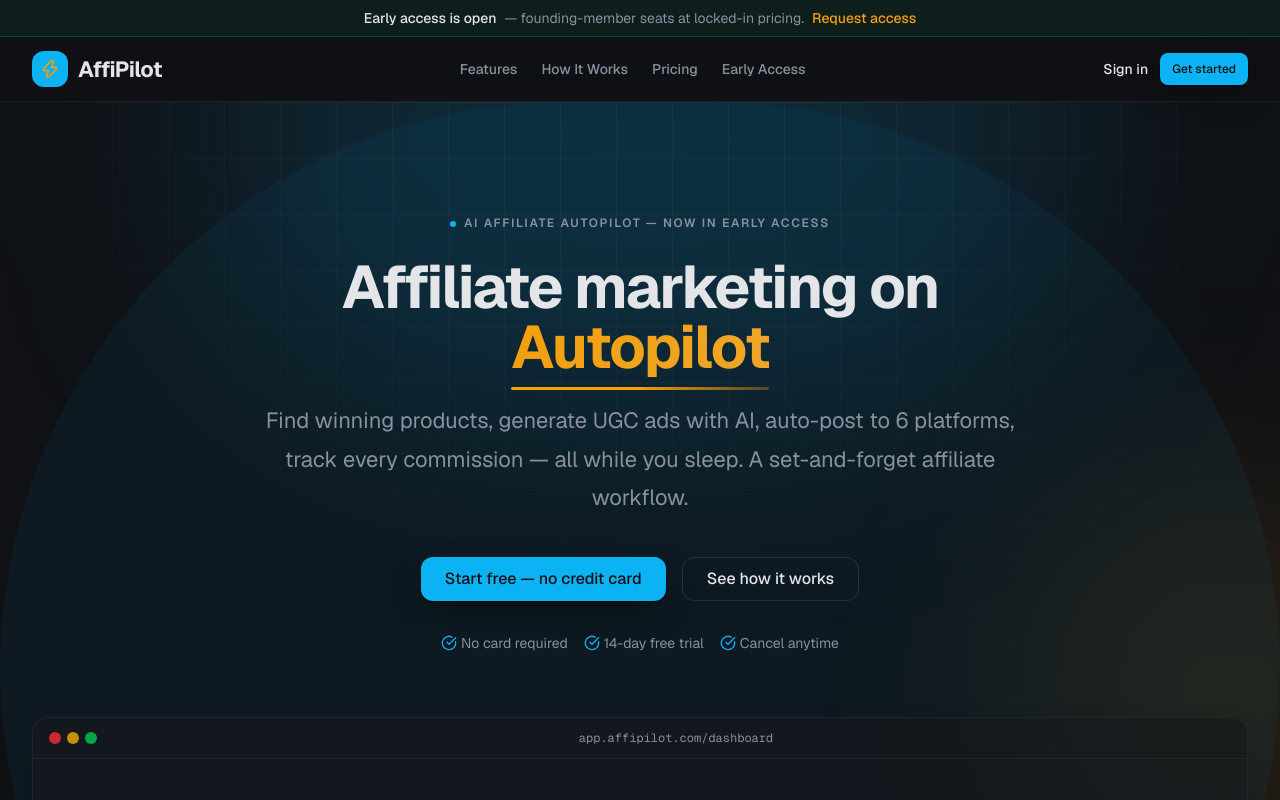
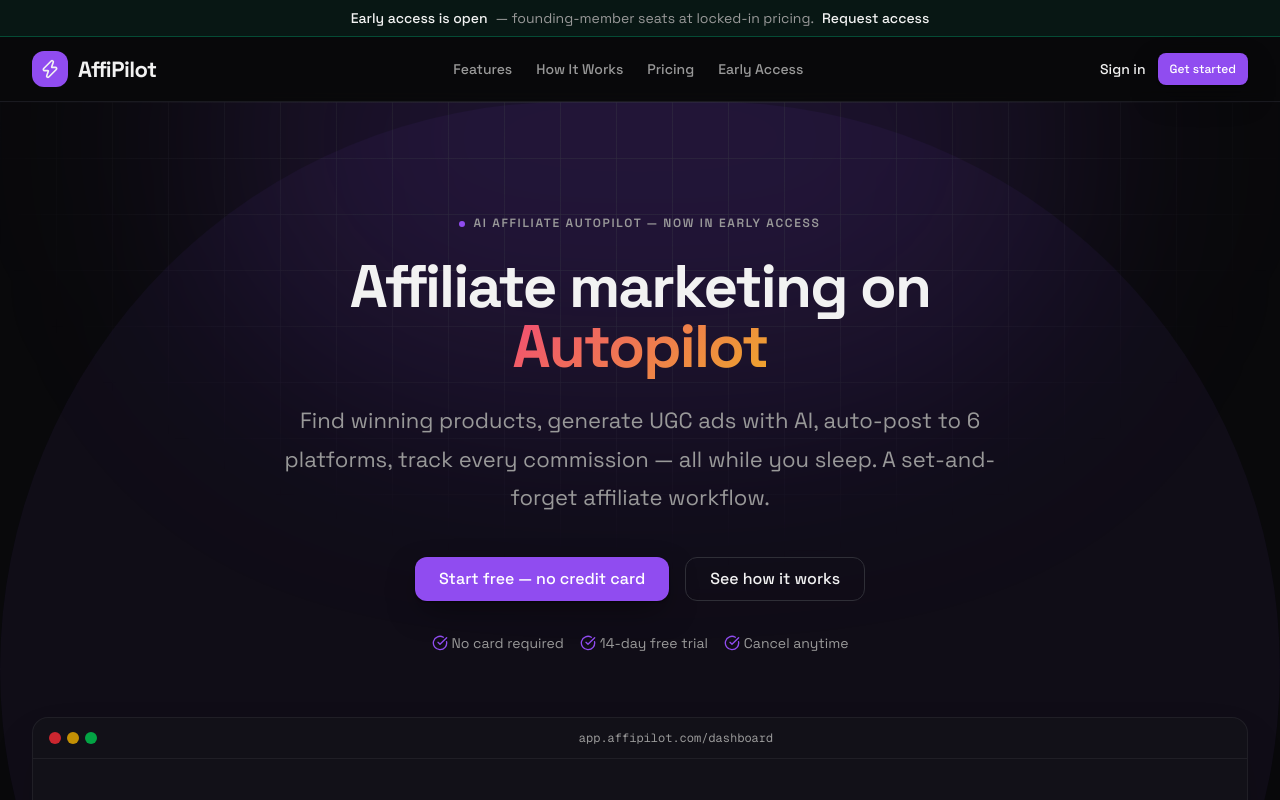
Before and after one commit to zaid34586/rivox-ai-saas, a Next.js app: page / in a window 1280 px wide. Shown: the top 800 px of the page. Built offline with nearby package versions, Linux system fonts and the light colour scheme.

Commit message:
design: NexaFlow rebrand slate violet rose Space Grotesk type

```diff
--- a/src/app/globals.css
+++ b/src/app/globals.css
@@ -2,23 +2,19 @@
 
 /*!
   ============================================================
-  Tailwind v4 theme tokens — "Ledger" Design System v3.0
-  AffiPilot — AI Affiliate Marketing Autopilot
-  Design System v3.0: "Ledger" — Light-first, warm, precise
-  Concept: A modern ledger for digital affiliate marketers.
-  Warm porcelain paper, bottle-green ink, brass/gold for revenue.
-  Clean, legible, purposeful — not decorative.
+  Tailwind v4 theme tokens — NexaFlow Design System v1
+  NexaFlow — AI workflow builder for creators
+  Dark slate base, violet primary, rose accent
+  Clean, sharp, editorial — not decorative.
   ============================================================
 
   Tailwind v4 only generates utilities for tokens declared inside @theme.
   Every semantic class (bg-background, text-foreground, border-border,
-  text-gold, ...) is mapped here. `inline` is required so the
-  hsl(var(--x)) wrapper is emitted directly into the utility —
-  that keeps opacity modifiers (bg-primary/10) valid and lets
-  the light/dark overrides below cascade correctly.
+  text-rose, ...) is mapped here. `inline` is required so the
+  hsl(var(--x)) wrapper is emitted directly into the utility.
 */
 @theme inline {
-  /* Surfaces & text — Command Center graphite base */
+  /* Surfaces & text — NexaFlow dark slate base */
   --color-background: hsl(var(--bg));
   --color-foreground: hsl(var(--fg));
   --color-card: hsl(var(--surface));
@@ -34,14 +30,14 @@
   --color-ring: hsl(var(--primary));
   --color-radius: var(--radius-md);
 
-  /* Brand — Sky blue primary actions */
+  /* Brand — Violet primary actions */
   --color-primary: hsl(var(--primary));
   --color-primary-foreground: hsl(var(--primary-fg));
   --color-primary-soft: hsl(var(--primary-soft));
   --color-primary-hover: hsl(var(--primary-hover));
   --color-primary-pressed: hsl(var(--primary-pressed));
 
-  /* Accent — Amber for revenue / money CTAs */
+  /* Accent — Rose for CTAs / revenue */
   --color-accent: hsl(var(--accent));
   --color-accent-foreground: hsl(var(--accent-fg));
   --color-accent-soft: hsl(var(--accent-soft));
@@ -61,12 +57,12 @@
   --color-info-soft: hsl(var(--primary-soft));
   --color-info-foreground: hsl(var(--primary-fg));
 
-  /* Revenue / premium highlight — Amber */
-  --color-gold: hsl(var(--accent));
-  --color-gold-soft: hsl(var(--accent-soft));
-  --color-gold-hover: hsl(var(--accent-hover));
-  --color-gold-pressed: hsl(var(--accent-pressed));
-  --color-gold-foreground: hsl(var(--accent-fg));
+  /* Rose highlight */
+  --color-rose: hsl(var(--accent));
+  --color-rose-soft: hsl(var(--accent-soft));
+  --color-rose-hover: hsl(var(--accent-hover));
+  --color-rose-pressed: hsl(var(--accent-pressed));
+  --color-rose-foreground: hsl(var(--accent-fg));
 
   /* Explicit surfaces */
   --color-surface: hsl(var(--surface));
@@ -83,65 +79,62 @@
   Light theme — Warm porcelain base (primary)
   ============================================================ */
 :root {
-  /* ===== Color Primitives — Command Center graphite base ===== */
-  /* Dark is default: deep graphite surfaces, near-white text */
-  --bg: 220 15% 7%;               /* #0B0D0F - Deep graphite */
-  --bg-elevated: 220 15% 10%;     /* #13171C - Cards/panels */
-  --bg-hover: 220 10% 12%;        /* #1A2026 - Hover state */
-  --bg-pressed: 220 10% 15%;      /* #202933 - Active/pressed */
+  /* ===== Color Primitives — NexaFlow dark slate base ===== */
+  /* Dark is default: deep slate surfaces, near-white text */
+  --bg: 240 10% 4%;               /* #0A0A0C - Deep slate canvas */
+  --bg-elevated: 240 9% 9%;       /* #14161B - Cards / panels */
+  --bg-hover: 240 8% 12%;         /* #1C1F26 - Hover state */
+  --bg-pressed: 240 8% 15%;       /* #25262E - Active/pressed */
 
-  --fg: 220 10% 90%;              /* #E8EAED - Near-white body text */
-  --fg-muted: 220 10% 58%;        /* #8B939E - Secondary text */
-  --fg-subtle: 220 10% 40%;       /* #5C6670 - Tertiary/hint text */
-  --fg-inverse: 220 15% 7%;       /* #0B0D0F - Text on light accent */
+  --fg: 0 0% 95%;                 /* #F3F4F6 - Near-white body */
+  --fg-muted: 0 0% 60%;           /* #9CA3AF - Secondary text */
+  --fg-subtle: 0 0% 45%;          /* #6B7280 - Hint text */
+  --fg-inverse: 240 10% 4%;       /* #0A0A0C - Text on light accent */
 
-  /* Brand — Sky blue (primary actions, links) */
-  --primary: 197 91% 50%;         /* #0EA5E9 - Sky blue */
-  --primary-hover: 197 92% 45%;   /* #039BE2 */
-  --primary-pressed: 197 92% 40%; /* #0284C7 */
-  --primary-soft: 197 91% 15%;    /* rgba(14,165,230,0.12) */
-  --primary-fg: 220 15% 7%;       /* #0B0D0F - Text on primary */
+  /* Brand — Violet primary actions */
+  --primary: 265 85% 62%;         /* #8B5CF6 - Violet */
+  --primary-hover: 265 85% 55%;   /* #7C3AED */
+  --primary-pressed: 265 85% 50%; /* #6D28D9 */
+  --primary-soft: 265 85% 12%;    /* rgba(139,92,246,0.12) */
+  --primary-fg: 0 0% 100%;        /* #FFFFFF - Text on violet */
 
-  /* Accent — Amber for revenue / money CTAs */
-  --accent: 38 92% 50%;           /* #F59E0B - Amber */
-  --accent-hover: 38 92% 45%;     /* #D97706 */
-  --accent-pressed: 38 92% 40%;   /* #B45309 */
-  --accent-soft: 38 92% 15%;      /* rgba(245,158,11,0.12) */
-  --accent-fg: 220 15% 7%;        /* #0B0D0F - Text on accent */
+  /* Accent — Rose for CTAs / revenue */
+  --accent: 345 85% 62%;          /* #FB7185 - Rose */
+  --accent-hover: 345 85% 55%;    /* #F43F5E */
+  --accent-pressed: 345 85% 50%;  /* #E11D48 */
+  --accent-soft: 345 85% 12%;     /* rgba(251,113,133,0.12) */
+  --accent-fg: 0 0% 100%;         /* #FFFFFF - Text on rose */
 
-  --gold-deep: 30 60% 30%;        /* Deep brass */
+  --rose-deep: 340 70% 30%;       /* Deep rose */
 
   /* Semantic — Only for data/feedback, never decoration */
-  --success: 163 79% 45%;         /* #10B981 - Emerald */
-  --success-soft: 163 79% 15%;
-  --success-fg: 163 79% 10%;
+  --success: 160 85% 55%;         /* #34D399 - Emerald */
+  --success-soft: 160 85% 12%;
+  --success-fg: 160 85% 10%;
 
-  --warning: 38 92% 50%;          /* #F59E0B - Amber */
-  --warning-soft: 38 92% 15%;
-  --warning-fg: 220 15% 7%;
+  --error: 0 85% 65%;             /* #F87171 - Red */
+  --error-soft: 0 85% 12%;
+  --error-fg: 0 85% 10%;
 
-  --error: 356 85% 60%;           /* #EF4444 - Red */
-  --error-soft: 356 85% 15%;
-  --error-fg: 356 85% 10%;
-
-  --info: 197 91% 50%;            /* #0EA5E9 - Sky */
-  --info-soft: 197 91% 15%;
-  --info-fg: 197 91% 10%;
+  --info: 265 85% 62%;            /* #8B5CF6 - Violet */
+  --info-soft: 265 85% 12%;
+  --info-fg: 265 85% 10%;
 
   /* Borders & Dividers — 1px borders encode hierarchy */
-  --border: 220 15% 20%;          /* #242C34 - Panel borders */
-  --border-hover: 220 10% 32%;    /* #374151 - Hover/focus */
-  --border-strong: 220 10% 40%;   /* #4B5563 - Strong dividers */
-  --border-focus: 197 91% 50%;    /* Primary for focus rings */
+  --border: 240 8% 20%;           /* #272930 - Panel borders */
+  --border-hover: 240 5% 35%;     /* #3F3F46 - Border on focus */
+  --border-strong: 240 5% 45%;    /* #52525B - Strong dividers */
+  --border-focus: 265 85% 62%;    /* Violet for focus rings */
 
   /* Surface variants — Sharp, elevated surfaces */
-  --surface: 220 15% 10%;         /* #13171C */
-  --surface-hover: 220 10% 12%;   /* #1A2026 */
-  --surface-pressed: 220 10% 15%; /* #202933 */
-  --surface-elevated: 220 15% 14%; /* #19202A - Raised panels/modals */
+  --surface: 240 9% 9%;           /* #14161B */
+  --surface-hover: 240 8% 12%;    /* #1C1F26 */
+  --surface-pressed: 240 8% 15%;  /* #25262E */
+  --surface-elevated: 240 10% 11%; /* #1B1D24 - Raised panels/modals */
 
   /* ===== Typography Scale ===== */
-  --font-sans: var(--font-geist-sans), ui-sans-serif, system-ui, -apple-system, sans-serif;
+  --font-sans: var(--font-space-grotesk), ui-sans-serif, system-ui, -apple-system, sans-serif;
+  --font-display: var(--font-space-grotesk), ui-sans-serif, system-ui, -apple-system, sans-serif;
   --font-mono: var(--font-geist-mono), ui-monospace, SFMono-Regular, monospace;
 
   /* Fluid type scale (clamp) — Based on 1.25 modular scale */
@@ -259,88 +252,82 @@
   remains the only theme.
   ====================================================================== */
 :root:not(.light) {
-  --bg: 220 15% 7%;
-  --bg-elevated: 220 15% 10%;
-  --bg-hover: 220 10% 12%;
-  --bg-pressed: 220 10% 15%;
-  --fg: 220 10% 90%;
-  --fg-muted: 220 10% 58%;
-  --fg-subtle: 220 10% 40%;
-  --fg-inverse: 220 15% 7%;
-  --primary: 197 91% 50%;
-  --primary-hover: 197 92% 45%;
-  --primary-pressed: 197 92% 40%;
-  --primary-soft: 197 91% 15%;
-  --primary-fg: 220 15% 7%;
-  --accent: 38 92% 50%;
-  --accent-hover: 38 92% 45%;
-  --accent-pressed: 38 92% 40%;
-  --accent-soft: 38 92% 15%;
-  --accent-fg: 220 15% 7%;
-  --gold-deep: 30 60% 30%;
-  --success: 163 79% 45%;
-  --success-soft: 163 79% 15%;
-  --success-fg: 163 79% 10%;
-  --warning: 38 92% 50%;
-  --warning-soft: 38 92% 15%;
-  --warning-fg: 220 15% 7%;
-  --error: 356 85% 60%;
-  --error-soft: 356 85% 15%;
-  --error-fg: 356 85% 10%;
-  --info: 197 91% 50%;
-  --info-soft: 197 91% 15%;
-  --info-fg: 197 91% 10%;
-  --border: 220 15% 20%;
-  --border-hover: 220 10% 32%;
-  --border-strong: 220 10% 40%;
-  --border-focus: 197 91% 50%;
-  --surface: 220 15% 10%;
-  --surface-hover: 220 10% 12%;
-  --surface-pressed: 220 10% 15%;
-  --surface-elevated: 220 15% 14%;
+  --bg: 240 10% 4%;
+  --bg-elevated: 240 9% 9%;
+  --bg-hover: 240 8% 12%;
+  --bg-pressed: 240 8% 15%;
+  --fg: 0 0% 95%;
+  --fg-muted: 0 0% 60%;
+  --fg-subtle: 0 0% 45%;
+  --fg-inverse: 240 10% 4%;
+  --primary: 265 85% 62%;
+  --primary-hover: 265 85% 55%;
+  --primary-pressed: 265 85% 50%;
+  --primary-soft: 265 85% 12%;
+  --primary-fg: 0 0% 100%;
+  --accent: 345 85% 62%;
+  --accent-hover: 345 85% 55%;
+  --accent-pressed: 345 85% 50%;
+  --accent-soft: 345 85% 12%;
+  --accent-fg: 0 0% 100%;
+  --rose-deep: 340 70% 30%;
+  --success: 160 85% 55%;
+  --success-soft: 160 85% 12%;
+  --success-fg: 160 85% 10%;
+  --error: 0 85% 65%;
+  --error-soft: 0 85% 12%;
+  --error-fg: 0 85% 10%;
+  --info: 265 85% 62%;
+  --info-soft: 265 85% 12%;
+  --info-fg: 265 85% 10%;
+  --border: 240 8% 20%;
+  --border-hover: 240 5% 35%;
+  --border-strong: 240 5% 45%;
+  --border-focus: 265 85% 62%;
+  --surface: 240 9% 9%;
+  --surface-hover: 240 8% 12%;
+  --surface-pressed: 240 8% 15%;
+  --surface-elevated: 240 10% 11%;
   --lift: 0 1px 2px rgb(0 0 0 / 0.6), 0 12px 32px -8px rgb(0 0 0 / 0.5);
 }
 
 .dark {
-  --bg: 220 15% 7%;
-  --bg-elevated: 220 15% 10%;
-  --bg-hover: 220 10% 12%;
-  --bg-pressed: 220 10% 15%;
-  --fg: 220 10% 90%;
-  --fg-muted: 220 10% 58%;
-  --fg-subtle: 220 10% 40%;
-  --fg-inverse: 220 15% 7%;
-  --primary: 197 91% 50%;
-  --primary-hover: 197 92% 45%;
-  --primary-pressed: 197 92% 40%;
-  --primary-soft: 197 91% 15%;
-  --primary-fg: 220 15% 7%;
-  --accent: 38 92% 50%;
-  --accent-hover: 38 92% 45%;
-  --accent-pressed: 38 92% 40%;
-  --accent-soft: 38 92% 15%;
-  --accent-fg: 220 15% 7%;
-  --gold-deep: 30 60% 30%;
-  --success: 163 79% 45%;
-  --success-soft: 163 79% 15%;
-  --success-fg: 163 79% 10%;
-  --warning: 38 92% 50%;
-  --warning-soft: 38 92% 15%;
-  --warning-fg: 220 15% 7%;
-  --error: 356 85% 60%;
-  --error-soft: 356 85% 15%;
-  --error-fg: 356 85% 10%;
-  --info: 197 91% 50%;
-  --info-soft: 197 91% 15%;
-  --info-fg: 197 91% 10%;
-  --border: 220 15% 20%;
-  --border-hover: 220 10% 32%;
-  --border-strong: 220 10% 40%;
-  --border-focus: 197 91% 50%;
-  --surface: 220 15% 10%;
-  --surface-hover: 220 10% 12%;
-  --surface-pressed: 220 10% 15%;
-  --surface-elevated: 220 15% 14%;
+  --bg: 240 10% 4%;
+  --bg-elevated: 240 9% 9%;
+  --bg-hover: 240 8% 12%;
+  --bg-pressed: 240 8% 15%;
+  --fg: 0 0% 95%;
+  --fg-muted: 0 0% 60%;
+  --fg-subtle: 0 0% 45%;
+  --fg-inverse: 240 10% 4%;
+  --primary: 265 85% 62%;
+  --primary-hover: 265 85% 55%;
+  --primary-pressed: 265 85% 50%;
+  --primary-soft: 265 85% 12%;
+  --primary-fg: 0 0% 100%;
+  --accent: 345 85% 62%;
+  --accent-hover: 345 85% 55%;
+  --accent-pressed: 345 85% 50%;
+  --accent-soft: 345 85% 12%;
+  --accent-fg: 0 0% 100%;
+  --rose-deep: 340 70% 30%;
+  --success: 160 85% 55%;
+  --success-soft: 160 85% 12%;
+  --success-fg: 160 85% 10%;
+  --error: 0 85% 65%;
+  --error-soft: 0 85% 12%;
+  --error-fg: 0 85% 10%;
+  --info: 265 85% 62%;
+  --info-soft: 265 85% 12%;
+  --info-fg: 265 85% 10%;
+  --border: 240 8% 20%;
+  --border-hover: 240 5% 35%;
+  --border-strong: 240 5% 45%;
+  --border-focus: 265 85% 62%;
+  --surface: 240 9% 9%;
+  --surface-hover: 240 8% 12%;
+  --surface-pressed: 240 8% 15%;
+  --surface-elevated: 240 10% 11%;
   --lift: 0 1px 2px rgb(0 0 0 / 0.6), 0 12px 32px -8px rgb(0 0 0 / 0.5);
 }
 
--- a/src/app/layout.tsx
+++ b/src/app/layout.tsx
@@ -1,11 +1,12 @@
 import type { Metadata, Viewport } from 'next'
-import { Geist, Geist_Mono } from 'next/font/google'
+import { Space_Grotesk, Geist_Mono } from 'next/font/google'
 import { QueryProvider } from '@/lib/query-client'
 import './globals.css'
 
-const geistSans = Geist({
+const spaceGrotesk = Space_Grotesk({
   subsets: ['latin'],
-  variable: '--font-geist-sans',
+  variable: '--font-space-grotesk',
+  weight: ['400', '500', '600', '700'],
 })
 
 const geistMono = Geist_Mono({
@@ -14,21 +15,21 @@ const geistMono = Geist_Mono({
 })
 
 export const metadata: Metadata = {
-  title: 'AffiPilot — AI Affiliate Marketing Autopilot',
-  description: 'Find winning products, create UGC ads with AI, auto-post to social media, and track commissions — all on autopilot.',
-  keywords: ['affiliate marketing', 'AI marketing', 'autopilot', 'UGC ads', 'commission tracking'],
-  authors: [{ name: 'AffiPilot' }],
+  title: 'NexaFlow — Automate the repeat. Ship the new.',
+  description: 'AI workflow builder for creators — connect apps, generate content, publish across platforms from one canvas.',
+  keywords: ['AI workflow', 'automation', 'creator tools', 'content generation', 'NexaFlow'],
+  authors: [{ name: 'NexaFlow' }],
   openGraph: {
-    title: 'AffiPilot — AI Affiliate Marketing Autopilot',
-    description: 'Find winning products, create UGC ads with AI, auto-post to social media, and track commissions — all on autopilot.',
+    title: 'NexaFlow — Automate the repeat. Ship the new.',
+    description: 'AI workflow builder for creators — connect apps, generate content, publish across platforms from one canvas.',
     type: 'website',
     locale: 'en_US',
-    siteName: 'AffiPilot',
+    siteName: 'NexaFlow',
   },
   twitter: {
     card: 'summary_large_image',
-    title: 'AffiPilot — AI Affiliate Marketing Autopilot',
-    description: 'Find winning products, create UGC ads with AI, auto-post to social media, and track commissions.',
+    title: 'NexaFlow — Automate the repeat. Ship the new.',
+    description: 'AI workflow builder for creators — connect apps, generate content, publish across platforms from one canvas.',
   },
   robots: {
     index: true,
@@ -39,7 +40,7 @@ export const metadata: Metadata = {
 export const viewport: Viewport = {
   themeColor: [
     { media: '(prefers-color-scheme: light)', color: '#ffffff' },
-    { media: '(prefers-color-scheme: dark)', color: '#0a0a0a' },
+    { media: '(prefers-color-scheme: dark)', color: '#0a0a0c' },
   ],
   width: 'device-width',
   initialScale: 1,
@@ -52,7 +53,7 @@ export default function RootLayout({
   children: React.ReactNode
 }) {
   return (
-    <html lang="en" className={`${geistSans.variable} ${geistMono.variable} antialiased`}>
+    <html lang="en" className={`${spaceGrotesk.variable} ${geistMono.variable} antialiased`}>
       <body className="min-h-screen bg-background font-sans">
         <QueryProvider>{children}</QueryProvider>
       </body>
```
Also changed, not shown: 1 other file (tests, documents, lock files or other folders).
